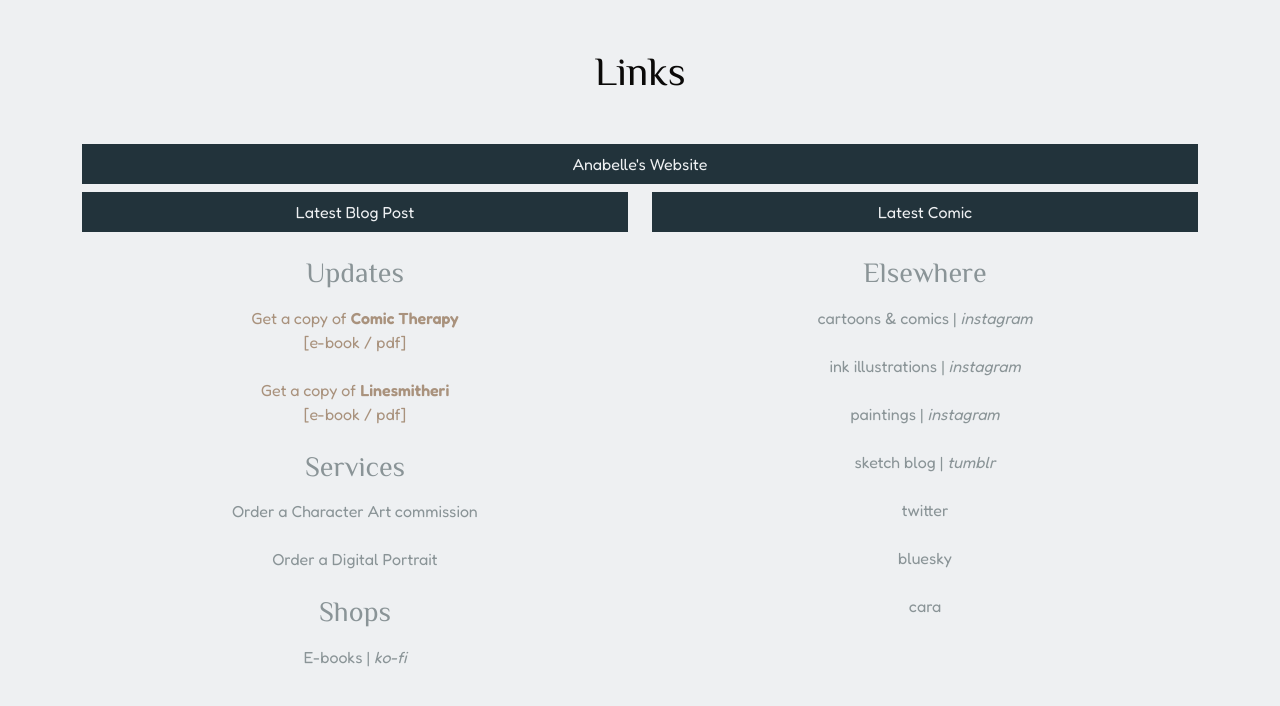
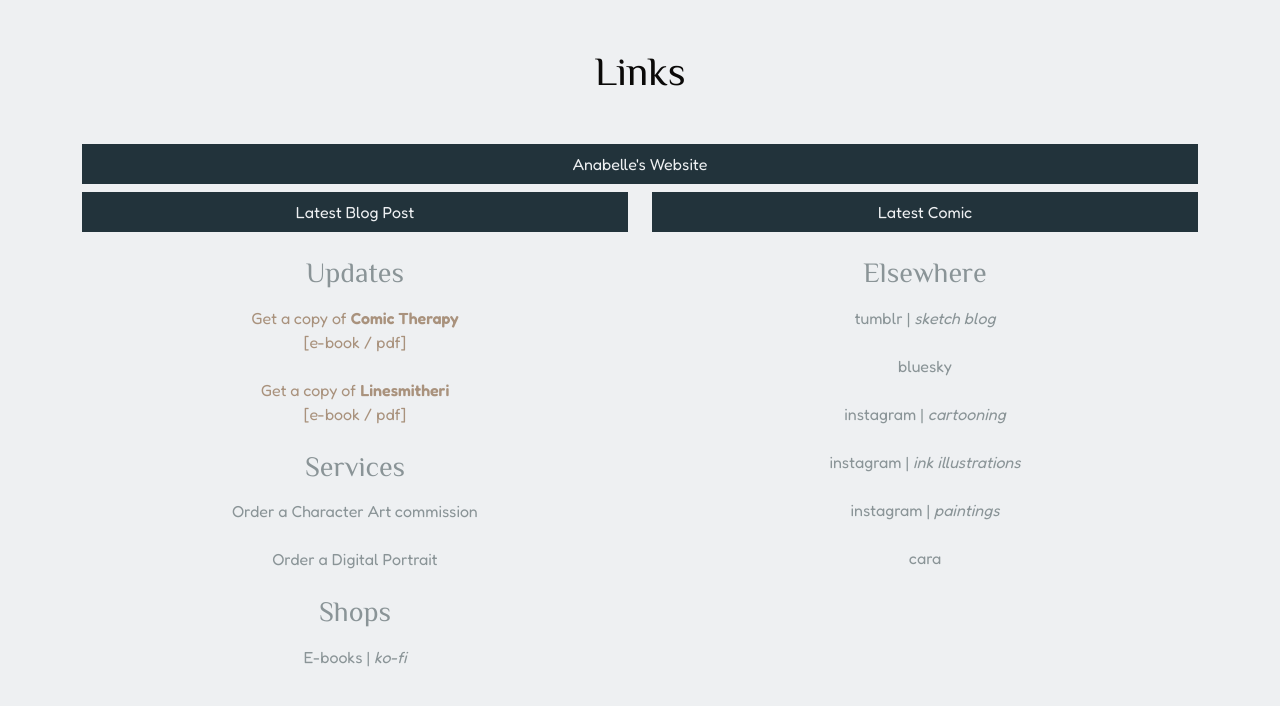
Before and after one commit to nabelore/nabelore.github.io, a Jekyll site: the page built from assets/html/links.html, in a window 1280 px wide. Shown: the top 706 px of the page. Built offline with Jekyll 4.4.1, drawn with Linux system fonts in a browser that asks for light colours.

Commit message:
Update links.

```diff
--- a/_includes/footer.html
+++ b/_includes/footer.html
@@ -31,9 +31,8 @@
 
       {% if page.layout != "read-vert" %}{% if page.layout != 'post' %}
       <div class="col-sm-6 social text-md-end pt-2 pt-sm-0 align-self-center">
-        <a href="https://ko-fi.com/anonabelle"  data-bs-toggle="tooltip" data-bs-placement="top" title="Ko-fi"><span class="bi bi-cup-fill"></span></a>
-        <a href="https://twitter.com/anonabelle"  data-bs-toggle="tooltip" data-bs-placement="top" title="Twitter"><span class="bi bi-twitter"></span></a>
-        <a href="https://instagram.com/anonabelle" data-bs-toggle="tooltip" data-bs-placement="top" title="Instagram"><span class="bi bi-instagram"></span></a>
+        <a href="https://anonabelle.tumblr.com"  data-bs-toggle="tooltip" data-bs-placement="top" title="Sketch Blog"><span class="bi bi-journal"></span></a>
+        <a href="https://ko-fi.com/anonabelle"  data-bs-toggle="tooltip" data-bs-placement="top" title="Online Shop"><span class="bi bi-cup-fill"></span></a>
         <a href="/links" data-bs-toggle="tooltip" data-bs-placement="top" title="Other Links"><span class="bi bi-link-45deg"></span></a>
       </div>
       {% endif %}{% endif %}
--- a/assets/html/links.html
+++ b/assets/html/links.html
@@ -108,29 +108,9 @@ layout: base
 			</h3>
 			<div class="linksWeb">
 					<ul class="actions stacked linksPage">
-						<a href="https://www.instagram.com/anonabelle/" target="_blank" class="button">
-							<li>
-								cartoons & comics | <i>instagram</i>
-							</li>
-						</a>
-						<a href="https://www.instagram.com/anonabelle.ink/" target="_blank" class="button">
-							<li>
-								ink illustrations | <i>instagram</i>
-							</li>
-						</a>
-						<a href="https://www.instagram.com/anonabelle.paint/" target="_blank" class="button">
-							<li>
-								paintings | <i>instagram</i>
-							</li>
-						</a>
 						<a href="https://anonabelle.tumblr.com/" target="_blank" class="button">
 							<li>
-								sketch blog | <i>tumblr</i>
-							</li>
-						</a>
-						<a href="https://twitter.com/anonabelle/" target="_blank" class="button">
-							<li>
-								twitter
+								 tumblr | <i>sketch blog</i>
 							</li>
 						</a>
 						<a href="https://bsky.app/profile/anonabelle.bsky.social" target="_blank" class="button">
@@ -138,11 +118,29 @@ layout: base
 								bluesky
 							</li>
 						</a>
+
+						<a href="https://www.instagram.com/anonabelle/" target="_blank" class="button">
+							<li>
+								instagram | <i>cartooning</i>
+							</li>
+						</a>
+						<a href="https://www.instagram.com/anonabelle.ink/" target="_blank" class="button">
+							<li>
+								 instagram | <i>ink illustrations</i>
+							</li>
+						</a>
+						<a href="https://www.instagram.com/anonabelle.paint/" target="_blank" class="button">
+							<li>
+								instagram | <i>paintings</i>
+							</li>
+						</a>
+
 						<a href="https://cara.app/anonabelle/" target="_blank" class="button">
 							<li>
 								cara
 							</li>
 						</a>
+
 					</ul>
 			</div>
 		</div>
```
